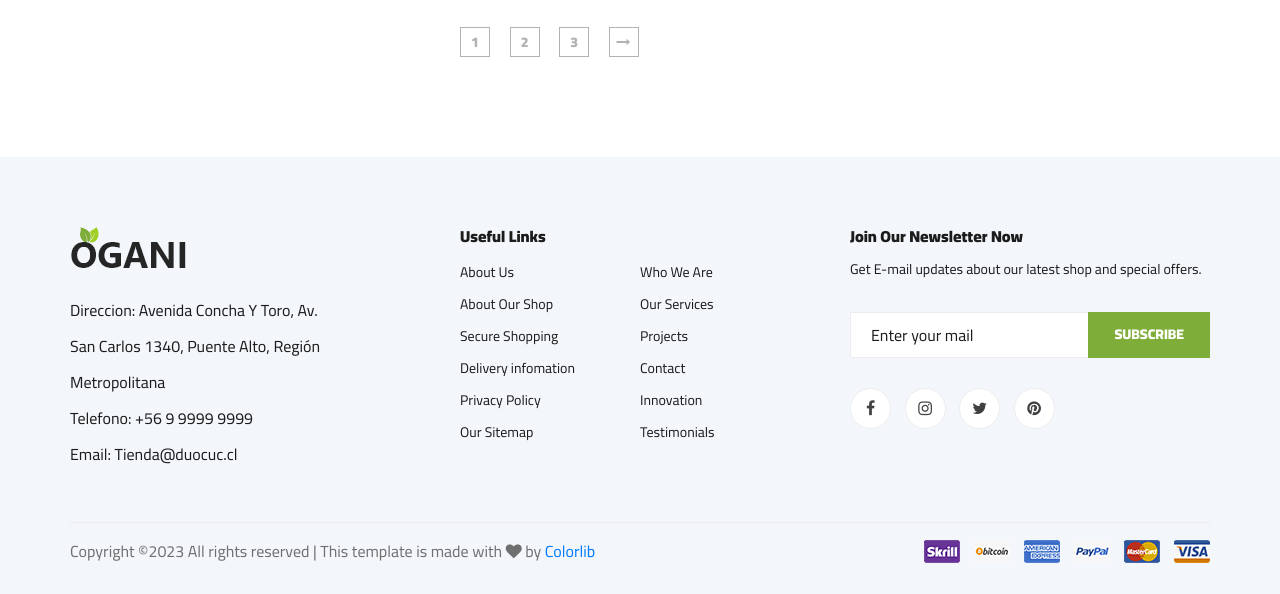
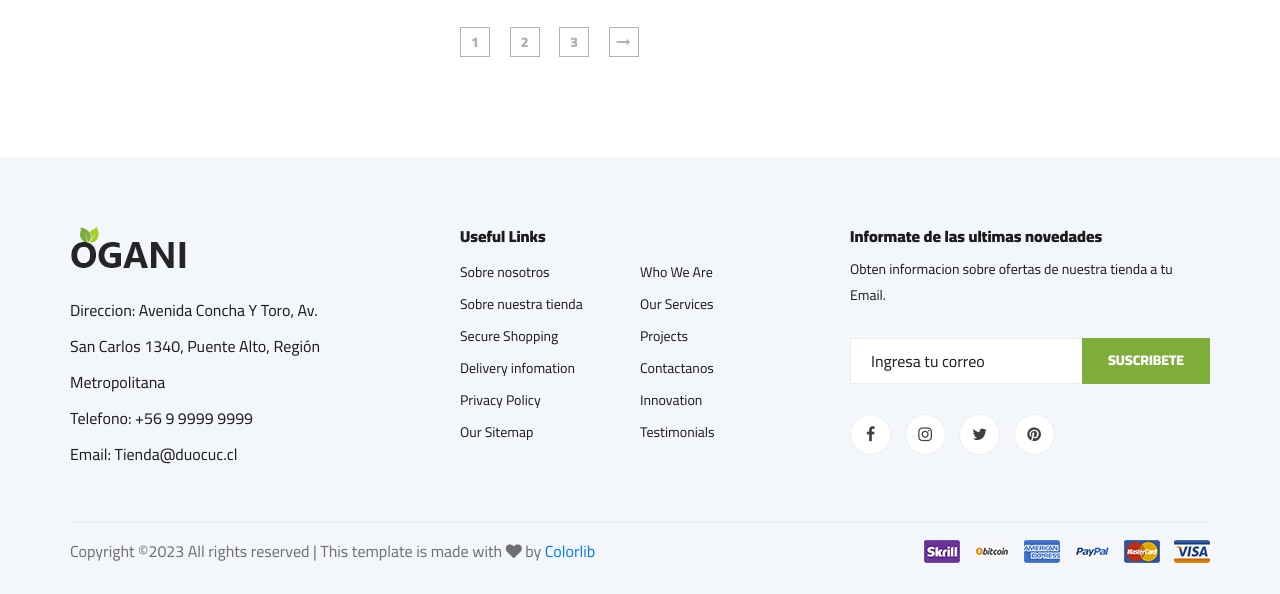
Before and after one commit to sebaXDD/Tienda, a Django app: template core/templates/core/blog.html in a window 1280 px wide. Shown: the part 2160-2754 px from the top of the page. Run offline with Django 3.2, Linux system fonts and the light colour scheme; the template is opened without the code that fills it, so the values that code supplies are empty; some libraries are stand-ins or nearby versions.

Commit message:
Update base.html

```diff
--- a/core/templates/core/base.html
+++ b/core/templates/core/base.html
@@ -104,8 +104,8 @@
                     <div class="col-lg-6">
                         <div class="header__top__left">
                             <ul>
-                                <li><i class="fa fa-envelope"></i> hello@colorlib.com</li>
-                                <li>Free Shipping for all Order of $99</li>
+                                <li><i class="fa fa-envelope"></i> Tienda@Duocuc.cl</li>
+                                <li>Las mejos cosas para tu mascota</li>
                             </ul>
                         </div>
                     </div>
@@ -122,7 +122,7 @@
                                 <div>English</div>
                                 <span class="arrow_carrot-down"></span>
                                 <ul>
-                                    <li><a href="#">Spanis</a></li>
+                                    <li><a href="#">Spanish</a></li>
                                     <li><a href="#">English</a></li>
                                 </ul>
                             </div>
@@ -132,9 +132,6 @@
                                 {% else %}
                                 <a href="{% url 'login' %}"><i class="fa fa-user"></i> Login</a>
                                 {% endif %}
-
-
-
                             </div>
                         </div>
                     </div>
@@ -209,8 +206,8 @@
                     <div class="footer__widget">
                         <h6>Useful Links</h6>
                         <ul>
-                            <li><a href="#">About Us</a></li>
-                            <li><a href="#">About Our Shop</a></li>
+                            <li><a href="#">Sobre nosotros</a></li>
+                            <li><a href="#">Sobre nuestra tienda</a></li>
                             <li><a href="#">Secure Shopping</a></li>
                             <li><a href="#">Delivery infomation</a></li>
                             <li><a href="#">Privacy Policy</a></li>
@@ -220,7 +217,7 @@
                             <li><a href="#">Who We Are</a></li>
                             <li><a href="#">Our Services</a></li>
                             <li><a href="#">Projects</a></li>
-                            <li><a href="#">Contact</a></li>
+                            <li><a href="#">Contactanos</a></li>
                             <li><a href="#">Innovation</a></li>
                             <li><a href="#">Testimonials</a></li>
                         </ul>
@@ -228,11 +225,11 @@
                 </div>
                 <div class="col-lg-4 col-md-12">
                     <div class="footer__widget">
-                        <h6>Join Our Newsletter Now</h6>
-                        <p>Get E-mail updates about our latest shop and special offers.</p>
+                        <h6>Informate de las ultimas novedades</h6>
+                        <p>Obten informacion sobre ofertas de nuestra tienda a tu Email.</p>
                         <form action="#">
-                            <input type="text" placeholder="Enter your mail">
-                            <button type="submit" class="site-btn">Subscribe</button>
+                            <input type="text" placeholder="Ingresa tu correo">
+                            <button type="submit" class="site-btn">Suscribete</button>
                         </form>
                         <div class="footer__widget__social">
                             <a href="#"><i class="fa fa-facebook"></i></a>
```
